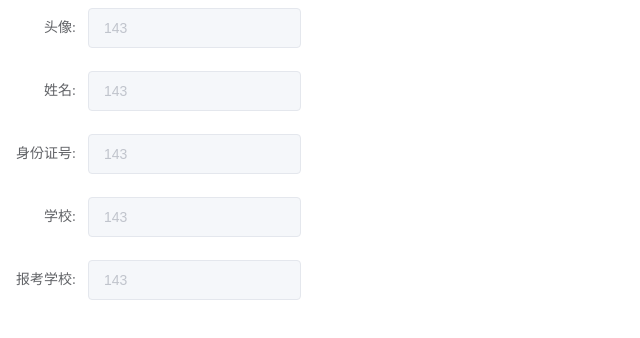
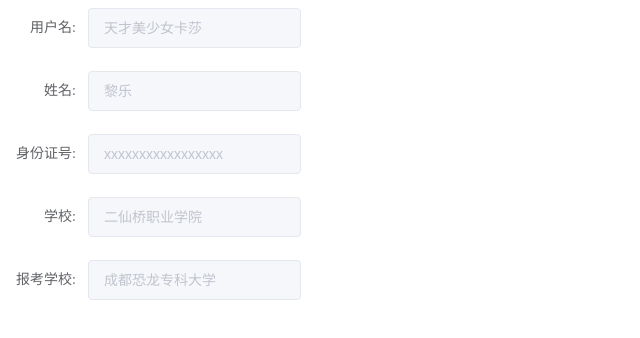
Before and after one commit to SoulMK358/Hwadee, a Vue app: page /StuHomePage/SelfMsg in a window 1280 px wide. Shown: the top 338 px of the page, without its empty margins (0-640 px from the left). Built offline with nearby package versions, Linux system fonts and the light colour scheme.

Commit message:
login update

```diff
--- a/src/components/HomePage/StuHomePage.vue
+++ b/src/components/HomePage/StuHomePage.vue
@@ -23,8 +23,8 @@
       <el-header style="text-align: right; font-size: 12px">
         <el-button type="primary" @click="goToGoodShow" icon="el-icon-sort">回到商城</el-button>
         <el-button type="primary" icon="el-icon-switch-button" @click="exit">退出系统</el-button>
-        <span style="text-align: left">　　　当前身份：{{user.role}}</span>
-        <span>用户名：{{ user.userName }}</span>
+        <span style="text-align: left">　　　当前身份：{{ Stu.role }}</span>
+        <span>用户名：{{ Stu.userName }}</span>
       </el-header>
 
       <el-main>
@@ -40,12 +40,12 @@ export default {
   name: "StuHomePage",
   data() {
     return {
-      user:{
+      Stu:{
         userId:'',
         userName: "xxxxx",
-        userEmail:"",
-        roleId:'',
-        role:"xxx"
+        realName:"",
+        school:'',
+        aimSchool:"xxx"
       },
 
       url: "",
@@ -89,7 +89,6 @@ export default {
 
   methods: {
     openUrl(url) {
-      // console.log(url)
       this.url = url
     }
   },
--- a/src/components/StuMainPanel/SelfMsg.vue
+++ b/src/components/StuMainPanel/SelfMsg.vue
@@ -3,20 +3,20 @@
 
 
     <el-form :model="user" label-width="80px">
-      <el-form-item label="头像:">
-        <el-input placeholder="请输入内容"  v-model="input" :disabled="true"></el-input>
+      <el-form-item label="用户名:">
+        <el-input placeholder="请输入内容"  v-model="Stu.userName" :disabled="true"></el-input>
       </el-form-item>
       <el-form-item label="姓名:">
-        <el-input placeholder="请输入内容"  v-model="input" :disabled="true"></el-input>
+        <el-input placeholder="请输入内容"  v-model="Stu.realName" :disabled="true"></el-input>
       </el-form-item>
       <el-form-item label="身份证号:">
-        <el-input placeholder="请输入内容"  v-model="input" :disabled="true"></el-input>
+        <el-input placeholder="请输入内容"  v-model="Stu.idCard" :disabled="true"></el-input>
       </el-form-item>
       <el-form-item label="学校:">
-        <el-input placeholder="请输入内容"  v-model="input" :disabled="true"></el-input>
+        <el-input placeholder="请输入内容"  v-model="Stu.school" :disabled="true"></el-input>
       </el-form-item>
       <el-form-item label="报考学校:">
-        <el-input placeholder="请输入内容"  v-model="input" :disabled="true"></el-input>
+        <el-input placeholder="请输入内容"  v-model="Stu.aimSchool" :disabled="true"></el-input>
       </el-form-item>
     </el-form>
 
@@ -30,6 +30,14 @@ export default {
   name: "selfMsg",
   data() {
     return {
+      Stu:{
+        userId:'1',
+        userName: "天才美少女卡莎",
+        realName: "黎乐",
+        idCard:"xxxxxxxxxxxxxxxxx",
+        school:'二仙桥职业学院',
+        aimSchool:"成都恐龙专科大学"
+      },
       input: '143',
       input1: '',
       input2: '',
--- a/src/components/UserLogin.vue
+++ b/src/components/UserLogin.vue
@@ -4,7 +4,8 @@
 
     <el-main class="my-el-main">
       <el-container>
-        <el-aside width="35%">
+<!--        登录界面-->
+        <el-aside v-if="!registerStatus" width="35%">
           <el-card class="box-card" style="background: rgba(255, 255, 255, 0.8); padding: 65px;">
             <div slot="header" class="clearfix">
               <span>{{role}}登录</span>
@@ -18,13 +19,40 @@
               </el-form-item>
               <el-form-item>
                 <el-button type="primary" @click="submitForm('loginForm')">登录</el-button>
-                <el-button type="primary" @click="submitForm('loginForm')">注册</el-button>
+                <el-button type="primary" v-if="role==='学生'" @click="registerStatusInvert">去注册</el-button>
               </el-form-item>
             </el-form>
           </el-card>
 
         </el-aside>
+<!--        注册界面-->
+        <el-aside v-if="registerStatus" width="35%">
+          <el-card class="box-card" style="background: rgba(255, 255, 255, 0.8); padding: 65px;">
+            <div slot="header" class="clearfix">
+              <span>{{role}}注册</span>
+            </div>
+<!--            注册信息填写表单-->
+            <el-form :model="registerForm" :rules="rules" ref="loginForm" label-width="100px" class="demo-ruleForm">
+              <el-form-item label="身份证号" prop="username">
+                <el-input v-model="registerForm.idCard"></el-input>
+              </el-form-item>
+              <el-form-item label="真实姓名" prop="username">
+                <el-input v-model="registerForm.stuName"></el-input>
+              </el-form-item>
+              <el-form-item label="密码" prop="password">
+                <el-input type="password" v-model="registerForm.stuPassword"></el-input>
+              </el-form-item>
+              <el-form-item label="当前学校" prop="username">
+                <el-input v-model="registerForm.schoolName"></el-input>
+              </el-form-item>
+              <el-form-item>
+                <el-button type="primary" v-if="role==='学生'" @click="submitForm('registerForm')">注册</el-button>
+                <el-button type="primary" @click="registerStatusInvert">返回登录</el-button>
+              </el-form-item>
+            </el-form>
+          </el-card>
 
+        </el-aside>
       </el-container>
 
     </el-main>
@@ -36,10 +64,19 @@
   export default {
     data() {
       return {
+        // 不同入口进入的身份--学生、学校、管理员
         role: this.params,
+        // 控制登录和注册界面的显示
+        registerStatus:false,
         loginForm: {
           username: '',
           password: ''
+        },
+        registerForm:{
+          idCard: "",
+          stuName: "",
+          stuPassword: "",
+          schoolName: ""
         },
         rules: {
           username: [{
@@ -57,10 +94,31 @@
     },
     methods: {
       submitForm(formName) {
-        // this.$axios({
-        //   method:,
-        //   url:,
-        // })
+        console.log(this[formName])
+        //登录
+        if (formName == "loginForm"){
+          console.log("loginSubmit")
+          this.$axios({
+            method:"post",
+            url: "/login",
+            data:JSON.stringify(this[formName])
+          }).then(res=>{
+            console.log(res)
+          })
+        }
+        //注册
+        else if (formName == "registerForm"){
+          // this.$axios({
+          //   method:,
+          //   url:,
+          // })
+        }
+
+
+
+      },
+      registerStatusInvert(){
+        this.registerStatus = !this.registerStatus
       }
     },
     created() {
--- a/src/main.js
+++ b/src/main.js
@@ -9,7 +9,7 @@ import 'element-ui/lib/theme-chalk/index.css'
 Vue.use(ElementUI)
 Vue.config.productionTip = false
 // 设置代理的域名，即服务器请求地址
-axios.defaults.baseURL = 'http://localhost:8081/'
+axios.defaults.baseURL = 'http://192.168.48.135:8081/'
 // 设置 post 请求体
 axios.defaults.headers.post['Content-Type']='application/json'
 // 设置全局 axios 写法
```
